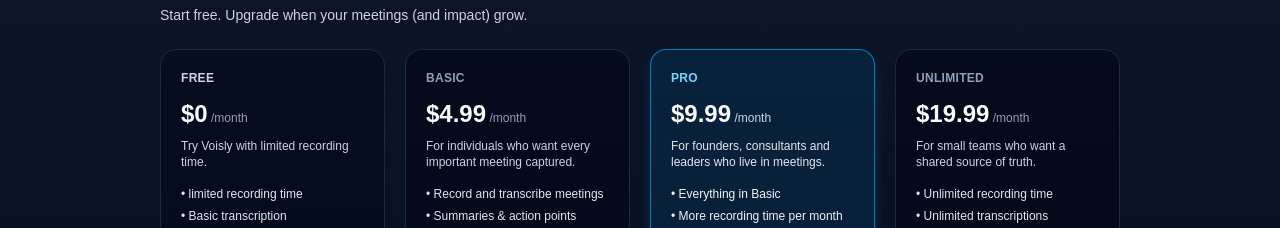
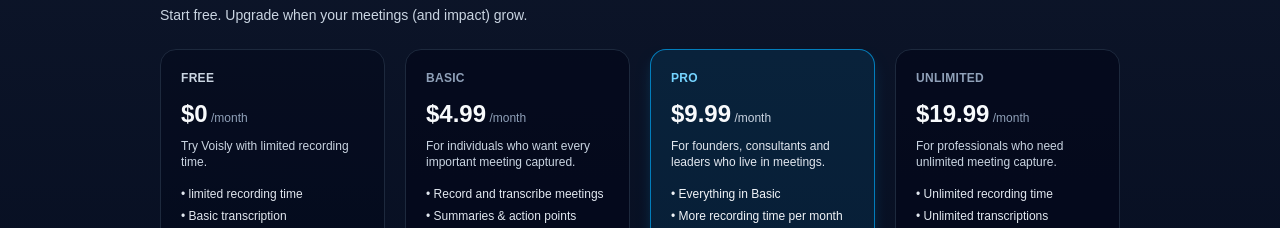
Before and after one commit to maximeve/voisly, a Next.js app: page / in a window 1280 px wide. Shown: the part 1200-1428 px from the top of the page. Built offline with nearby package versions, Linux system fonts and the light colour scheme.

Commit message:
added analytics

```diff
--- a/app/page.tsx
+++ b/app/page.tsx
@@ -354,7 +354,7 @@
                 <span className="text-xs font-normal text-slate-400"> /month</span>
               </p>
               <p className="mt-2 text-xs text-slate-300">
-                For small teams who want a shared source of truth.
+                For professionals who need unlimited meeting capture.
               </p>
               <ul className="mt-4 space-y-1.5 text-xs text-slate-200">
                 <li>• Unlimited recording time</li>
--- a/package.json
+++ b/package.json
@@ -9,6 +9,7 @@
     "lint": "eslint"
   },
   "dependencies": {
+    "@vercel/analytics": "^1.6.1",
     "next": "16.0.10",
     "react": "19.2.3",
     "react-dom": "19.2.3"
```
Also changed, not shown: 1 other file (tests, documents, lock files or other folders).
